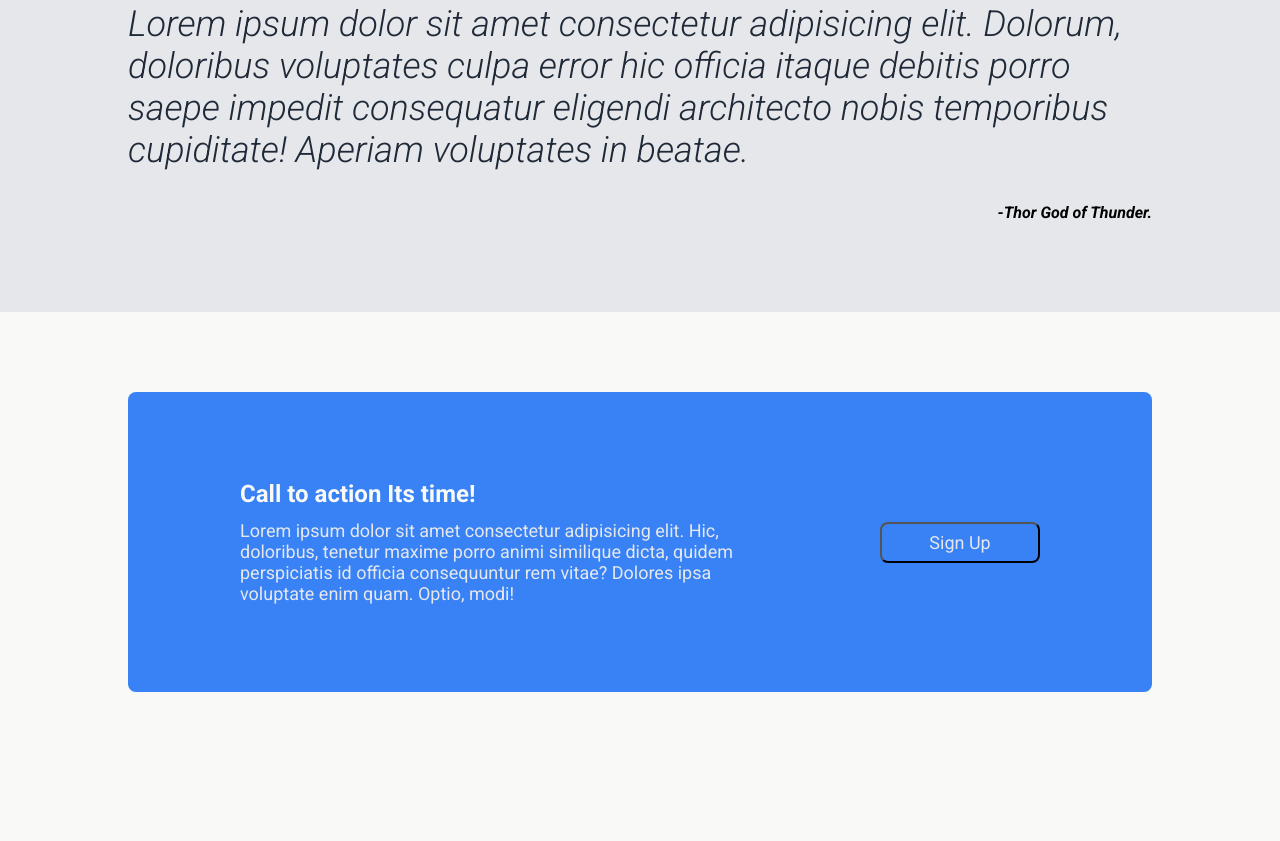
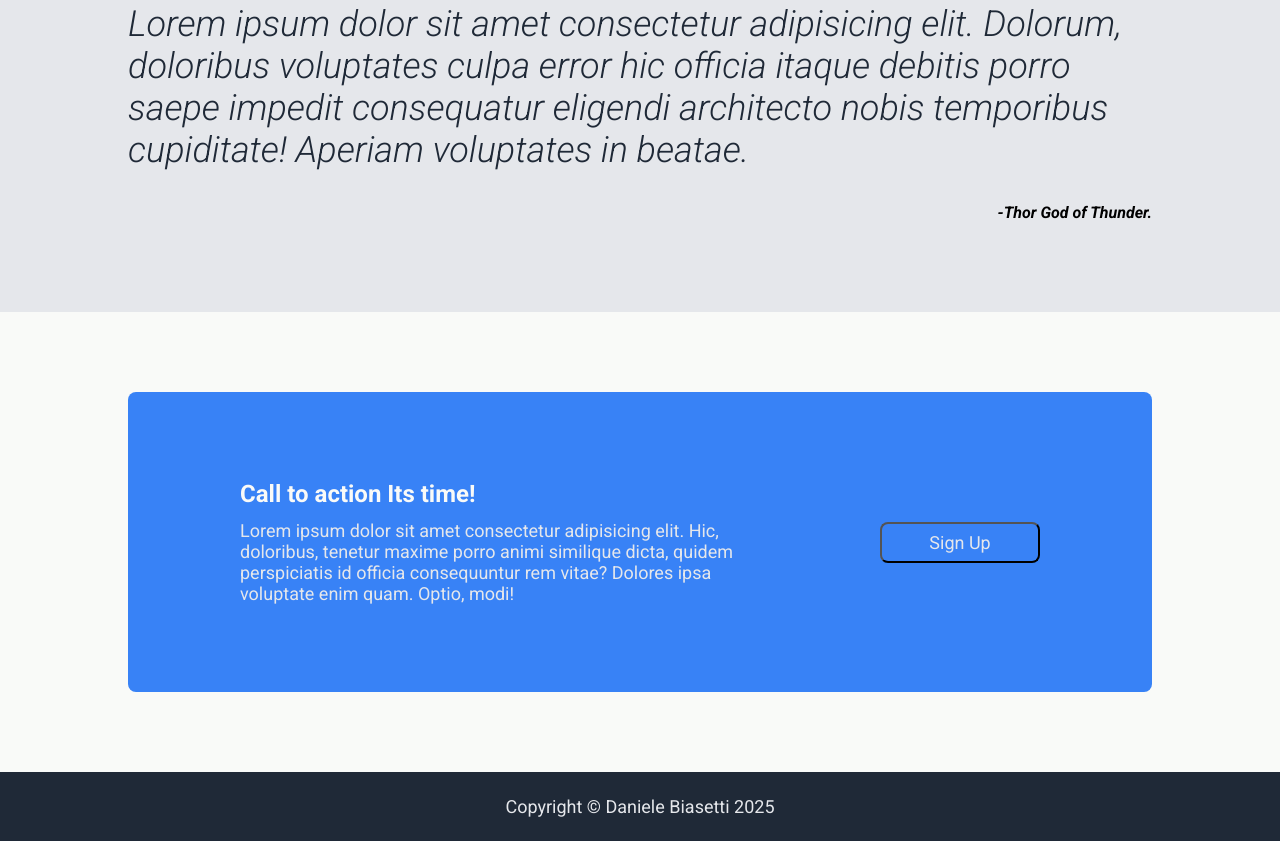
Before and after one commit to Danibias/landing-page, a plain HTML site: page index.html in a window 1280 px wide. Shown: the part 1117-1958 px from the top of the page. Before the commit the page ends 1889 px from the top, so only its background shows below. Drawn offline with Linux system fonts and the light colour scheme.

Commit message:
Mission acomplished

```diff
--- a/css/styles.css
+++ b/css/styles.css
@@ -268,3 +268,11 @@ cite
     align-items: center;
     padding: .5rem 2rem;
 }
+
+footer {
+    background-color: var(--dark-color);
+    display: flex;
+    justify-content: center;
+    align-items: center;
+    padding: 1.5rem;
+}
--- a/index.html
+++ b/index.html
@@ -84,9 +84,9 @@
 
     </main>
 
-    <!-- <footer>
-        <p>Lorem ipsum dolor sit amet.</p>
-    </footer> -->
+    <footer>
+        <p class="hero-secondary">Copyright © Daniele Biasetti 2025</p>
+    </footer>
 
 
 </body>
```
Also changed, not shown: img/javier-miranda-kXLgdCmmGYk-unsplash.jpg, 1 other file.
